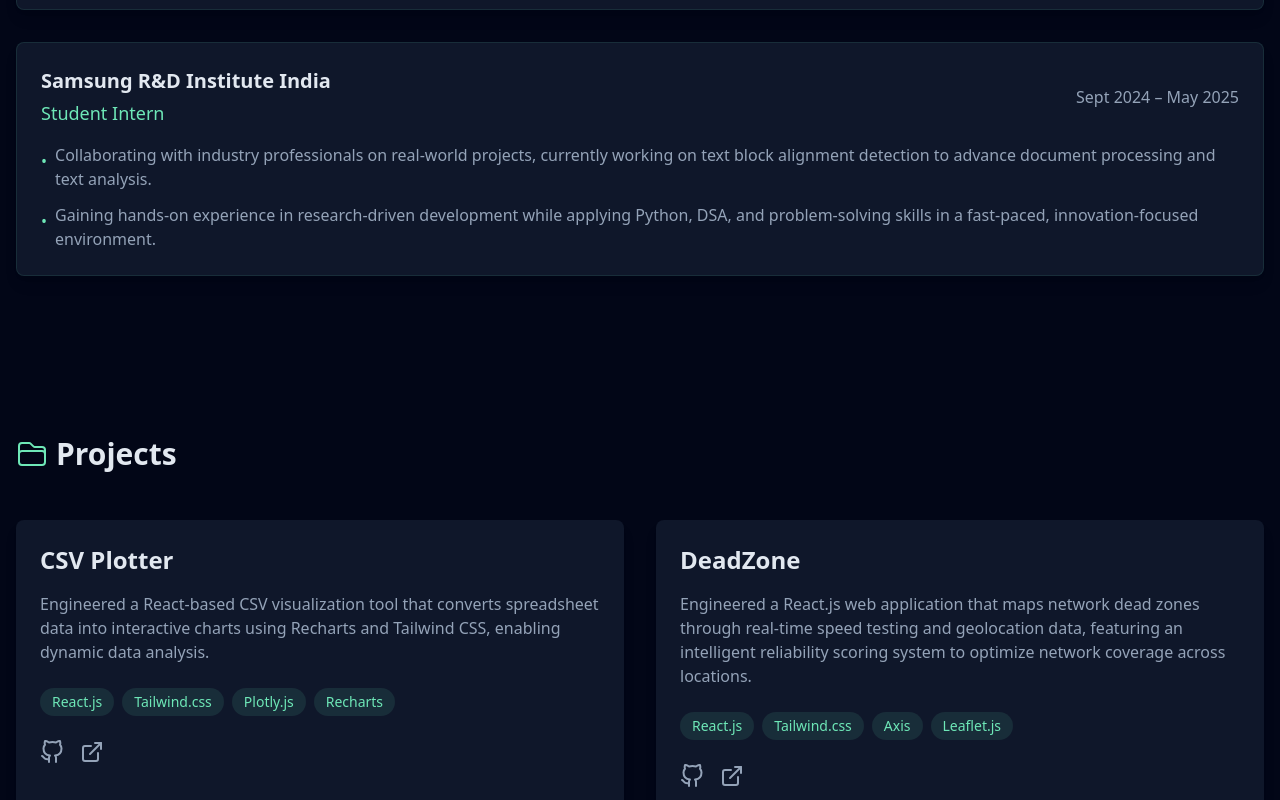
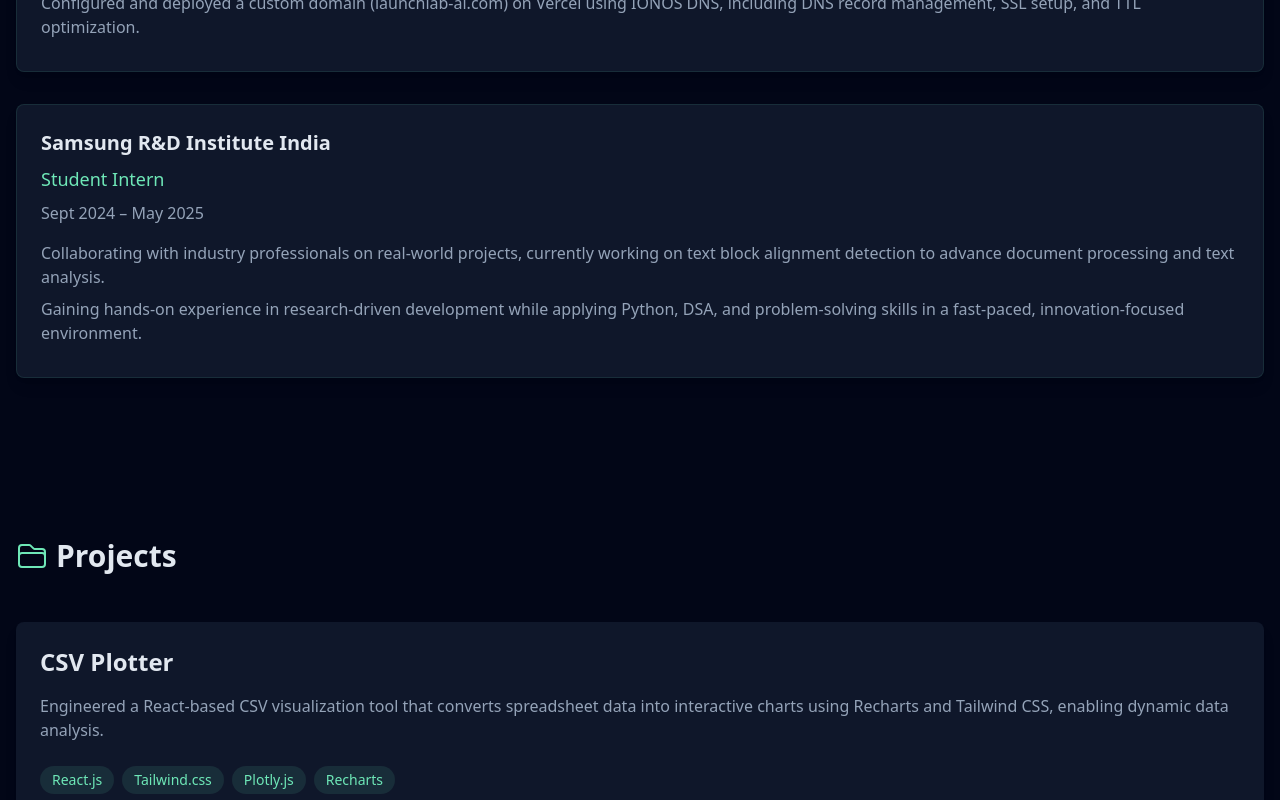
Before and after one commit to SoumyadipCodes19/MyPortfolio, a React (Vite) app: page / in a window 1280 px wide. Shown: the part 1400-2200 px from the top of the page. Built offline with nearby package versions, Linux system fonts and the light colour scheme.

Commit message:
Update: Deploy Issues

```diff
--- a/src/App.tsx
+++ b/src/App.tsx
@@ -1,4 +1,4 @@
-import React from 'react'
+import { type FC } from 'react'
 import Navbar from './components/Navbar'
 import Hero from './components/Hero'
 import Experience from './components/Experience'
@@ -7,7 +7,7 @@
 import Skills from './components/Skills'
 import Contact from './components/Contact'
 
-function App() {
+const App: FC = () => {
   return (
     <div className="min-h-screen bg-darkBg text-textPrimary">
       <Navbar />
--- a/src/components/Contact.tsx
+++ b/src/components/Contact.tsx
@@ -1,5 +1,5 @@
 import React from 'react';
-import { EnvelopeIcon, MapPinIcon, PhoneIcon } from '@heroicons/react/24/outline';
+import { EnvelopeIcon, MapPinIcon } from '@heroicons/react/24/outline';
 
 const Contact: React.FC = () => {
   const contactInfo = [
--- a/src/components/Education.tsx
+++ b/src/components/Education.tsx
@@ -1,17 +1,8 @@
 import React from 'react';
 import { motion } from 'framer-motion';
-import { AcademicCapIcon, TrophyIcon, BookOpenIcon, CalendarIcon, MapPinIcon } from '@heroicons/react/24/outline';
+import { AcademicCapIcon, CalendarIcon, MapPinIcon } from '@heroicons/react/24/outline';
 
 const Education: React.FC = () => {
-  const courses = [
-    'Programming in Python and Java',
-    'Structured and Object-Oriented Programming',
-    'Data Structures and Algorithms',
-    'Discrete Mathematics and Graph Theory',
-    'Software Engineering',
-    'Probability and Statistics'
-  ];
-
   const education = [
     {
       school: 'Vellore Institute of Technology',
--- a/src/components/Experience.tsx
+++ b/src/components/Experience.tsx
@@ -1,6 +1,6 @@
 import React from 'react';
 import { motion } from 'framer-motion';
-import { BriefcaseIcon, CalendarIcon, MapPinIcon } from '@heroicons/react/24/outline';
+import { BriefcaseIcon } from '@heroicons/react/24/outline';
 
 const Experience: React.FC = () => {
   const experiences = [
@@ -126,53 +126,39 @@
               className="bg-primary p-6 rounded-lg shadow-lg border border-secondary/10"
               variants={cardVariants}
               whileHover="hover"
-              custom={index}
-            >
-              <motion.div
-                className="flex flex-col md:flex-row md:items-center justify-between mb-4"
-                variants={itemVariants}
+              initial="hidden"
+              animate="visible"
             >
               <div>
                 <motion.h3
-                    className="text-xl font-bold text-textPrimary mb-1"
-                    whileHover={{ scale: 1.05, color: "#64ffda" }}
+                  className="text-xl font-bold text-textPrimary mb-2"
+                  whileHover={{ scale: 1.05 }}
                 >
-                    {exp.company || exp.position}
+                  {exp.company}
                 </motion.h3>
                 <motion.p
-                    className="text-lg text-secondary"
+                  className="text-lg text-secondary mb-2"
                   whileHover={{ scale: 1.05 }}
                 >
                   {exp.position}
                 </motion.p>
+                <motion.p
+                  className="text-textSecondary"
+                >
+                  {exp.period}
+                </motion.p>
               </div>
+              <div className="mt-4">
+                {exp.description.map((item, i) => (
                   <motion.p
-                  className="text-textSecondary mt-2 md:mt-0"
-                  variants={itemVariants}
+                    key={i}
+                    className="text-textSecondary mb-2"
+                    variants={listItemVariants}
                   >
-                  {exp.duration || exp.period}
+                    {item}
                   </motion.p>
-              </motion.div>
-
-              <motion.ul className="space-y-3 text-textSecondary">
-                {exp.description.map((item, i) => (
-                  <motion.li
-                    key={i}
-                    className="flex items-start gap-2"
-                    variants={listItemVariants}
-                    whileHover={{ x: 10 }}
-                  >
-                    <motion.span
-                      className="text-secondary mt-1.5"
-                      initial={{ scale: 1 }}
-                      whileHover={{ scale: 1.2 }}
-                    >
-                      •
-                    </motion.span>
-                    {item}
-                  </motion.li>
                 ))}
-              </motion.ul>
+              </div>
             </motion.div>
           ))}
         </div>
--- a/src/components/Projects.tsx
+++ b/src/components/Projects.tsx
@@ -102,8 +102,8 @@
           </motion.div>
           <h2 className="text-3xl font-bold text-textPrimary">Projects</h2>
         </motion.div>
-        <div className="grid grid-cols-1 md:grid-cols-2 gap-8">
-          {projects.map((project, index) => (
+        <div className="grid gap-8">
+          {projects.map((project) => (
             <motion.div
               key={project.title}
               className="bg-primary p-6 rounded-lg shadow-lg hover:shadow-xl transition-shadow"
--- a/vite.config.ts
+++ b/vite.config.ts
@@ -4,4 +4,18 @@
 // https://vitejs.dev/config/
 export default defineConfig({
   plugins: [react()],
+  build: {
+    outDir: 'dist',
+    sourcemap: false,
+    minify: 'terser',
+    cssMinify: true,
+  },
+  server: {
+    port: 5173,
+    strictPort: true,
+  },
+  preview: {
+    port: 5173,
+    strictPort: true,
+  }
 })
```
Also changed, not shown: package.json (+19 -16 lines), 1 other file (tests, documents, lock files or other folders). Lines whose indentation alone changed are shown as unchanged.
